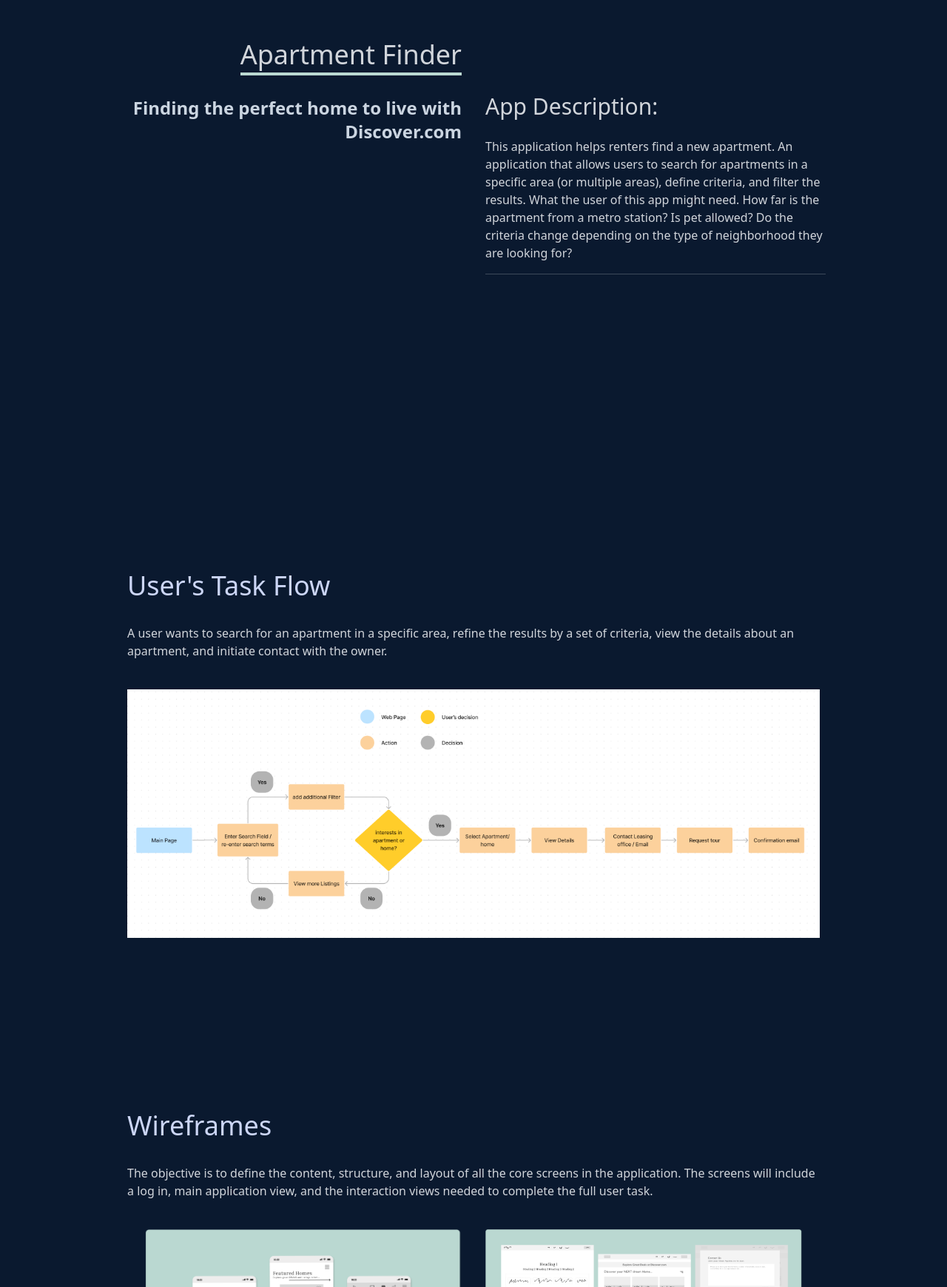
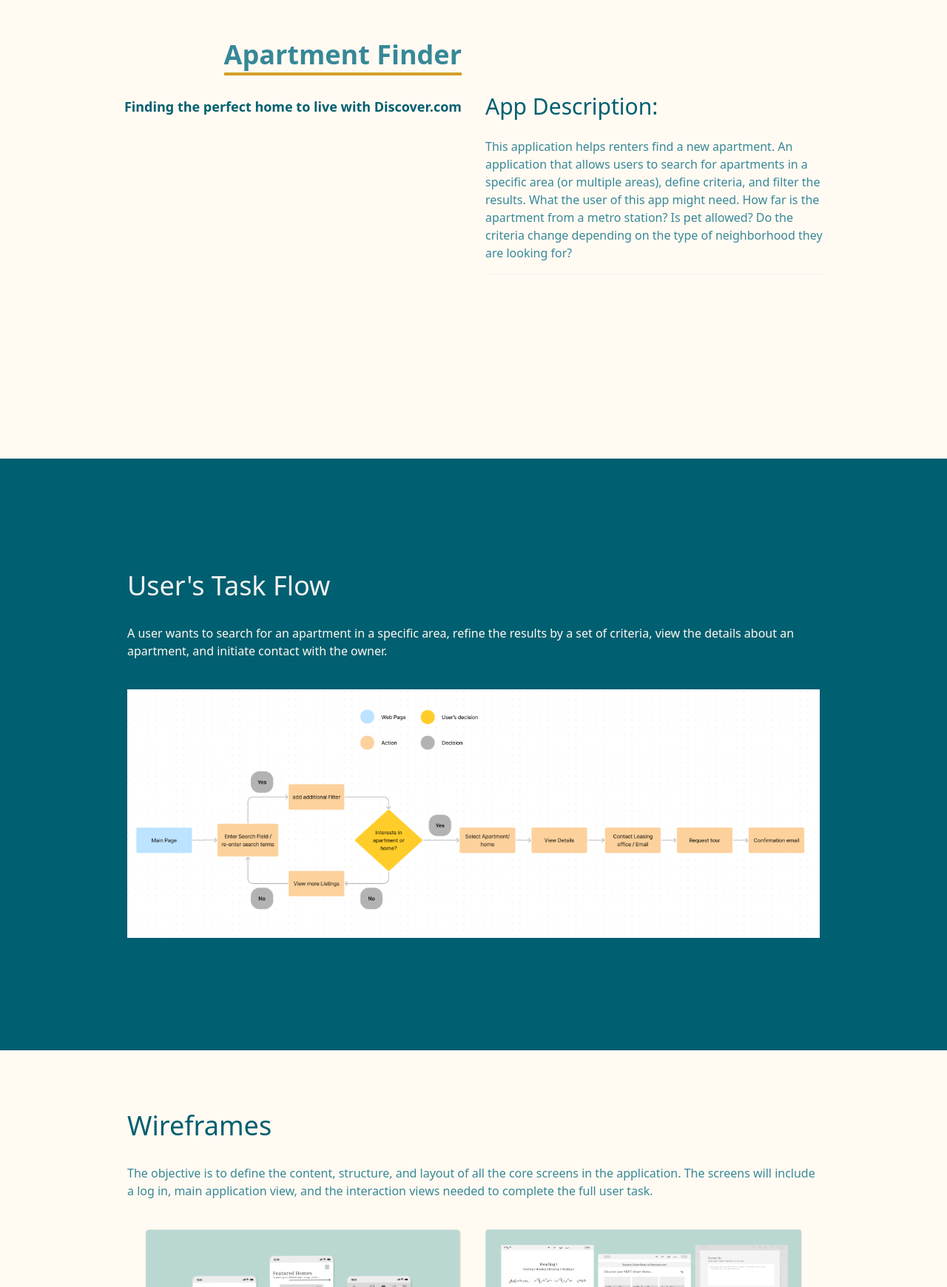
Before and after one commit to Ayang471/ui-apartment-finder-project, a React (Create React App) app: page / in a window 1280 px wide. Shown: the part 180-1920 px from the top of the page at 74% size. Built offline with nearby package versions, Linux system fonts and the light colour scheme.

Commit message:
modified files and added a video

```diff
--- a/src/components/HiFiLanding.jsx
+++ b/src/components/HiFiLanding.jsx
@@ -6,12 +6,12 @@ import Prototype from "./Prototype";
 export default function HiFiLanding() {
   return (
     <div>
-      <div className="w-full h-screen bg-[#0a192f]">
+      <div className="w-full h-screen bg-[#F3F3F3]">
         <div className="max-w-[1000px] mx-auto px-8 flex flex-col justify-center h-full">
-          <h1 className="text-3xl sm:text-4xl font-medium text-[#ccd6f6]">
+          <h1 className="text-3xl sm:text-4xl font-medium text-[#005F70]">
             High Fidelity App MockUps
           </h1>
-          <p className="text-gray-300 py-4 max-w-700px">
+          <p className="text-[#378897] py-4 max-w-700px">
             The main focus is to combine all the visual ingredients to create a
             coherent and attractive overall visual style. That is to aim to
             construct a clearly defined visual language that is consistent
--- a/src/components/Intro.jsx
+++ b/src/components/Intro.jsx
@@ -3,24 +3,24 @@ import React from "react";
 
 export default function Intro() {
   return (
-    <div name="discover" className="w-full h-screen bg-[#0a192f] text-gray-300">
+    <div name="discover" className="w-full h-screen bg-[#FFFAF2] text-gray-300">
       <div className="flex flex-col justify-center items-center w-full h-full">
         <div className="max-w-[1000px] w-full grid grid-cols-2 gap-8">
           <div className="sm:text-right pb-8 pl-4">
-            <p className="text-4xl text-[#ccd6f6]font-bold inline border-b-4 border-[#bad8d1]">
+            <p className="text-4xl text-[#378897] font-bold inline border-b-4 border-[#d59f26]">
               Apartment Finder
             </p>
           </div>
         </div>
         <div className="max-w-[1000px] w-full grid sm:grid-cols-2 gap-8 px-4">
           <div className="sm:text-right text-4xl font-bold">
-            <p className="mt-1 text-lg font-semibold text-[#ccd6f6] sm:text-slate-300 md:text-2xl dark:sm:text-[#ccd6f6]">
+            <p className="mt-1 text-lg font-semibold text-[#005F70]">
               Finding the perfect home to live with Discover.com
             </p>
           </div>
           <div>
-            <p className="text-3xl">App Description:</p>
-            <p className="mt-4 text-md leading-6 col-start-1 sm:col-span-2 lg:mt-6 lg:row-start-4 lg:col-span-1 dark:text-gray-400">
+            <p className="text-3xl text-[#005F70]">App Description:</p>
+            <p className="text-[#378897] mt-4 text-md leading-6 col-start-1 sm:col-span-2 lg:mt-6 lg:row-start-4 lg:col-span-1 ">
               This application helps renters find a new apartment. An
               application that allows users to search for apartments in a
               specific area (or multiple areas), define criteria, and filter the
--- a/src/components/Prototype.jsx
+++ b/src/components/Prototype.jsx
@@ -1,13 +1,14 @@
 import React from "react";
+
 
 export default function Prototype() {
   return (
     <div>
-      <div className="w-full h-screen bg-[#0a192f]">
+      <div className="w-full h-screen bg-[#378897]">
         <div className="max-w-[1000px] mx-auto py-8 flex flex-col justify-center w-full h-full">
           <br />
           <div className="flex flex-col pt-8 justify-center items-center">
-            <div className="text-3xl sm:text-4xl pt-8 pb-4 font-medium text-[#ccd6f6]">
+            <div className="text-3xl sm:text-4xl pt-8 pb-4 font-medium text-[#F3F3F3]">
               <h1>Interactive Prototypes from the Hi-Fi Mobile Wireframe</h1>
             </div>
             <div className="aspect-w-16 aspect-h-9">
--- a/src/components/StyleTiles.jsx
+++ b/src/components/StyleTiles.jsx
@@ -5,9 +5,9 @@ import HiFiLanding from './HiFiLanding';
 export default function StyleTiles() {
   return (
     <div>
-      <div className="w-full h-screen bg-[#0a192f]">
+      <div className="w-full h-screen bg-[#005F70]">
         <div className="max-w-[1000px] mx-auto px-8 flex flex-col justify-center h-full">
-          <h1 className="text-3xl sm:text-4xl font-medium text-[#ccd6f6]">
+          <h1 className="text-3xl sm:text-4xl font-medium text-[#F3F3F3]">
             UI Style Tiles Guide
           </h1>
           <br />
--- a/src/components/TaskFlow.jsx
+++ b/src/components/TaskFlow.jsx
@@ -5,12 +5,12 @@ import Wireframes from "./Wireframes";
 export default function TaskFlow() {
   return (
     <div>
-      <div className="w-full h-screen bg-[#0a192f]">
+      <div className="w-full h-screen bg-[#005F70]">
         <div className="max-w-[1000px] mx-auto px-8 flex flex-col justify-center h-full">
-          <h1 className="text-3xl sm:text-4xl font-medium text-[#ccd6f6]">
+          <h1 className="text-3xl sm:text-4xl font-medium text-[#F3F3F3]">
             User's Task Flow
           </h1>
-          <p className="text-gray-300 py-4 max-w-700px">
+          <p className="text-[#FFFAF2] py-4 max-w-700px">
             A user wants to search for an apartment in a specific area, refine
             the results by a set of criteria, view the details about an
             apartment, and initiate contact with the owner.
--- a/src/components/Wireframes.jsx
+++ b/src/components/Wireframes.jsx
@@ -6,15 +6,16 @@ import StyleTiles from "./StyleTiles";
 export default function Wireframes() {
   return (
     <div>
-      <div className="w-full h-screen bg-[#0a192f]">
+      <div className="w-full h-screen bg-[#FFFAF2]">
         <div className="max-w-[1000px] mx-auto px-8 flex flex-col justify-center w-full h-full">
-          <h1 className="text-3xl sm:text-4xl font-medium text-[#ccd6f6]">
+          <h1 className="text-3xl sm:text-4xl font-medium text-[#005F70]">
             Wireframes
           </h1>
-          <p className="text-gray-300 py-4 max-w-700px">
+          <p className="text-[#378897] py-4 max-w-700px">
             The objective is to define the content, structure, and layout of all
-            the core screens in the application. The screens will include a log in, main application view, and the interaction
-            views needed to complete the full user task.
+            the core screens in the application. The screens will include a log
+            in, main application view, and the interaction views needed to
+            complete the full user task.
           </p>
           <div className="max-w-[1000px] w-full grid sm:grid-cols-2 gap-8 px-4">
             <div>
```
Also changed, not shown: 1 other file (tests, documents, lock files or other folders).
